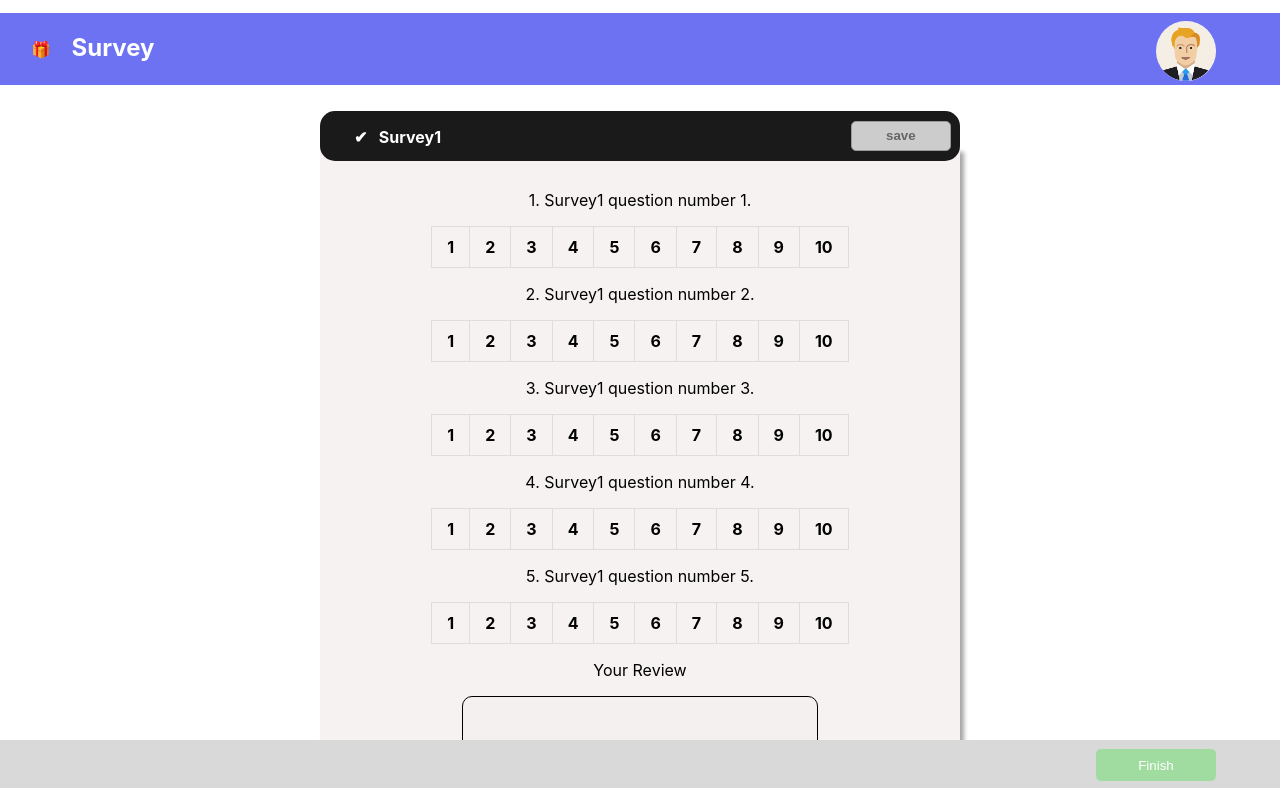
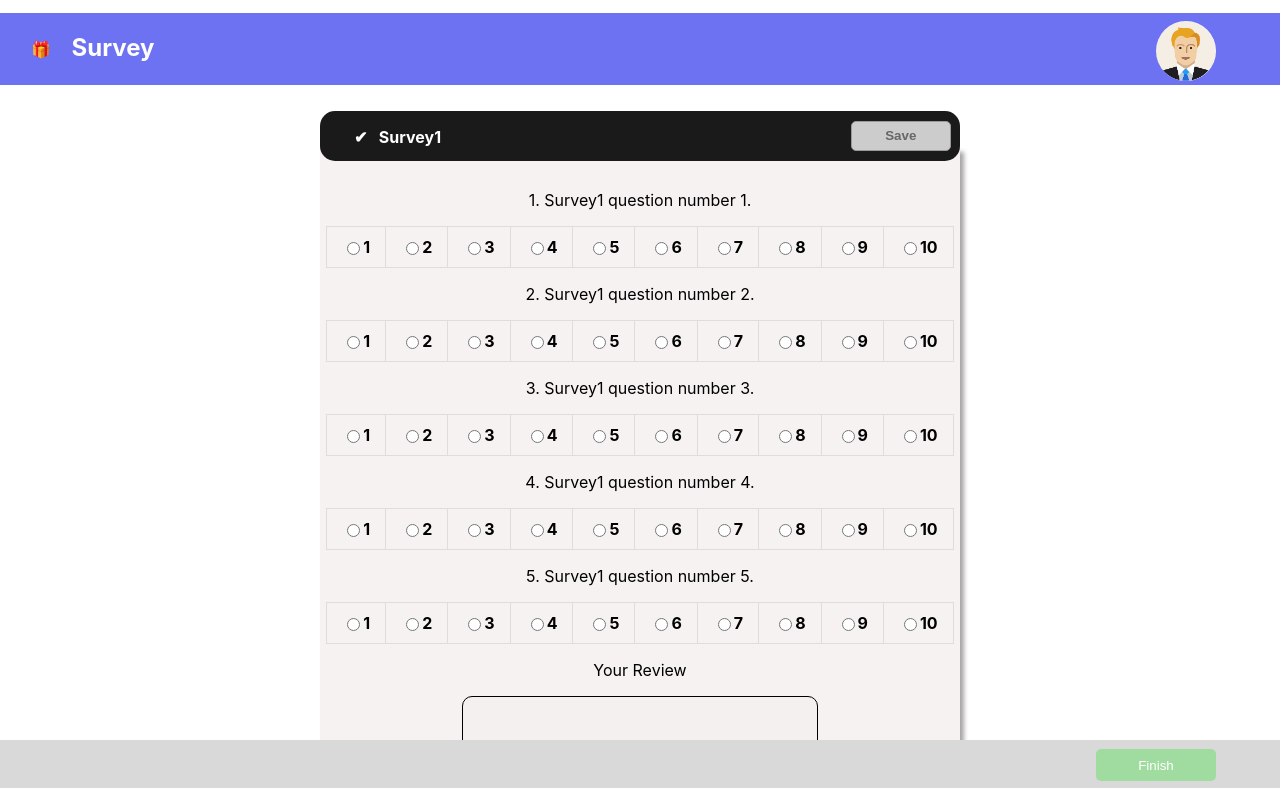
Before and after one commit to talapallikaran/survey-application-frontend, a React (Create React App) app: page / in a window 1280 px wide. Shown: the top 788 px of the page. Built offline with nearby package versions, Linux system fonts and the light colour scheme.

Commit message:
try to fetch data in console

```diff
--- a/src/components/allSurvey/survey.js
+++ b/src/components/allSurvey/survey.js
@@ -9,28 +9,121 @@ const Survey = (props) => {
   const { title, questions, setTab, tabId, isActive } = props;
   const [ansData, setAnsData] = useState([]);
   const [changeBtnAndBgColor, setChangeBtnAndBgColor] = useState(false);
+  const [surveyId1, setSurveyId1] = useState(tabId + 1)
+  // const [surveyData, setSurveyData] = useState([])
   const [values, setValues] = useState({
-    textarea: '',
-  });
+    ansData: [
+      {
+        qid: 1,
+        ans: 0
+      },
+      {
+        qid: 2,
+        ans: 0
+      },
+      {
+        qid: 3,
+        ans: 0
+      },
+      {
+        qid: 4,
+        ans: 0
+      },
+      {
+        qid: 5,
+        ans: 0
+      }
+    ],
+    review: '',
+    surveyId: ""
+  })
+
+  const handleChange = (event) => {
+    const question = event.target.name;
+    // const ans = event.target.value;
+    const SurveyNumber = tabId
+    let q1, q2,q3,q4,q5,review,surveyId;
 
 
+    if (question == 1) {
+      q1 = event.target.value
+      console.log("q1----", q1);
+    }
+    if (question == 2) {
+      q2 = event.target.value
+      q1 = event.target.value
+      console.log("q1----", q2,q1);
+    }
+    if (question == 3) {
+      q3 = event.target.value;
+      q2 = event.target.value
+      q1 = event.target.value
+      console.log("q1----", q3,q2,q1);
+    }
+    if (question == 4) {
+      q4 = event.target.value;
+      q3 = event.target.value;
+      q2 = event.target.value
+      q1 = event.target.value
+      console.log("q1----", q4,q3,q2,q1);
+    }
+    if (question == 5) {
+      q4 = event.target.value;
+      q3 = event.target.value;
+      q2 = event.target.value
+      q1 = event.target.value
+      q5 = event.target.value;
+      console.log("q1----", q5,q4,q3,q2,q1);
+    }
+    if (question == review) {
+      console.log(review);
+      review = event.target.value;
+      console.log("q1----", review);
+    }
+    if (question == SurveyNumber) {
+      surveyId = SurveyNumber
+      console.log("q1----", surveyId);
+    }
+    console.log('ans-------', q1,q2,q3,q4,q5, review);
+    setValues({
+      ansData: [
+        {
+          qid: 1,
+          ans: q1
+        },
+        {
+          qid: 2,
+          ans: q2
+        },
+        {
+          qid: 3,
+          ans: q3
+        },
+        {
+          qid: 4,
+          ans: q4
+        },
+        {
+          qid: 5,
+          ans: q5
+        },
+      ]
+    })
+  }
 
-  const handleChange =
-    (prop) => (event) => {
-      setValues({ ...values, [prop]: event.target.value });
-    };
 
   const openSurveyBox = () => {
+    setSurveyId1(surveyId1)
     setTab(tabId)
     setChangeBtnAndBgColor(!changeBtnAndBgColor);
-
+    //console.log(values, { SurveyId: surveyId1 });
   }
 
 
   const setAnsId = (qId, qAns) => {
     let existingAns = ansData.filter((ans) => ans.qid === qId);
     if (existingAns.length > 0) {
-      existingAns.filter((f) => {
+      existingAns.forEach((f) => {
         let ansDataInd = ansData.findIndex(e => e.qid === f.qid);
         ansData[ansDataInd].ans = qAns + 1;
       });
@@ -40,6 +133,8 @@ const Survey = (props) => {
         setAnsData(ansData => [...ansData, { qid: qId, ans: qAns + 1 }]);
     }
   }
+
+ // console.log('values-------', values);
 
   return (
     <div >
@@ -51,10 +146,10 @@ const Survey = (props) => {
             <p className='survey-title2'><b>{title}</b></p>
           </div>
           <div className='survey-button-main'>
-            <button className='survey-button-save_saved' onClick={() => openSurveyBox()} disabled={!values.textarea}><b>{changeBtnAndBgColor ? "saved" : "save"}
-            </b></button>
 
-
+            {
+              changeBtnAndBgColor ? <button className='survey-button-save_saved' onClick={() => openSurveyBox()} disabled={values.review}><b>Saved</b></button> : <button className='survey-button-save_saved' onClick={() => openSurveyBox()} disabled={!values.review}><b>Save</b></button>
+            }
           </div>
         </div>
       </div>
@@ -76,12 +171,12 @@ const Survey = (props) => {
                             btnActive = ansId + 1 <= isActive[0].ans ? 'active' : '';
                           }
                           return (
-                            <div key={ansId} className={`radio ${ansId + 1 <= 4 ? `red` : ansId + 1 > 4 && ansId + 1 <= 7 ? `orange` : 'green'} ${btnActive}`} onClick={() => setAnsId(question.id, ansId)}>
+                            <div key={ansId} className={`radio ${ansId + 1 <= 4 ? `red` : ansId + 1 > 4 && ansId + 1 <= 7 ? `orange` : 'green'} ${btnActive}`} name={e.radio} onClick={() => setAnsId(question.id, ansId)} >
                               <input
                                 type="radio"
-                                name={e.radio}
+                                name={question.id}
                                 value={e.value}
-
+                                onChange={handleChange}
                               />
                               <b>{e.radio}</b>
                             </div>
@@ -96,9 +191,10 @@ const Survey = (props) => {
           </div>
           <p>Your Review</p>
           <textarea
-            value={values.textarea}
-            onChange={handleChange('textarea')}
             type="textarea"
+            value={values.review}
+            name="review"
+            onChange={handleChange}
           />
 
         </div>
--- a/src/global.css
+++ b/src/global.css
@@ -4,7 +4,10 @@ img{
     margin-top: 13%;
     }
 input {
-     display:none;
+    /*  display:none; */
+    padding: 20px;
+    border: none;
+    border-style: none;
   }
 textarea {
     border: 1px solid black;
```
